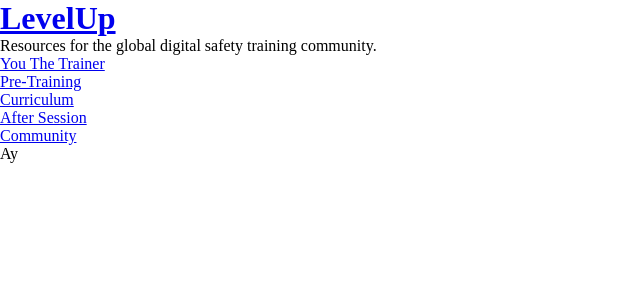
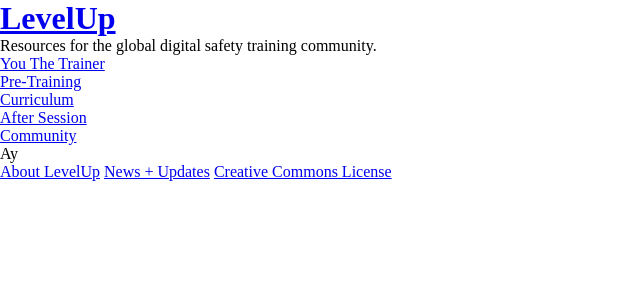
Before and after one commit to levelupcc/level-up, a Jekyll site: the page built from index.html, in a window 1280 px wide. Shown: the top 300 px of the page, without its empty margins (0-640 px from the left). Built offline with Jekyll 4.4.1, drawn with Linux system fonts in a browser that asks for light colours.

Commit message:
add footer links

```diff
--- a/_includes/footer.html
+++ b/_includes/footer.html
@@ -1,2 +1,5 @@
 <footer class="site-footer">
+  <a class="site-footer-link" href="/about/">About LevelUp</a>
+  <a class="site-footer-link" href="/news/">News + Updates</a>
+  <a class="site-footer-link" href="/license/">Creative Commons License</a>
 </footer>
```
